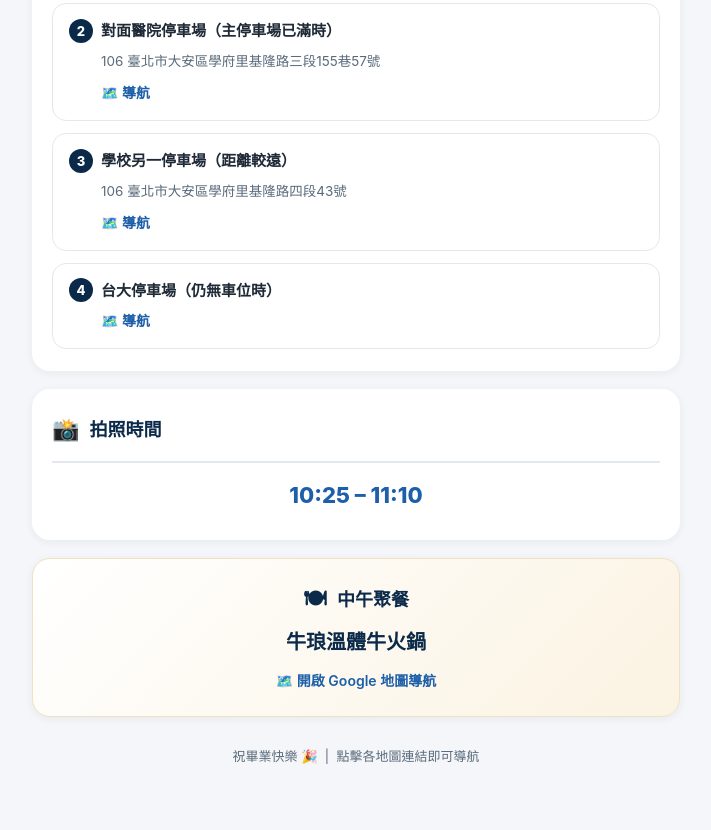
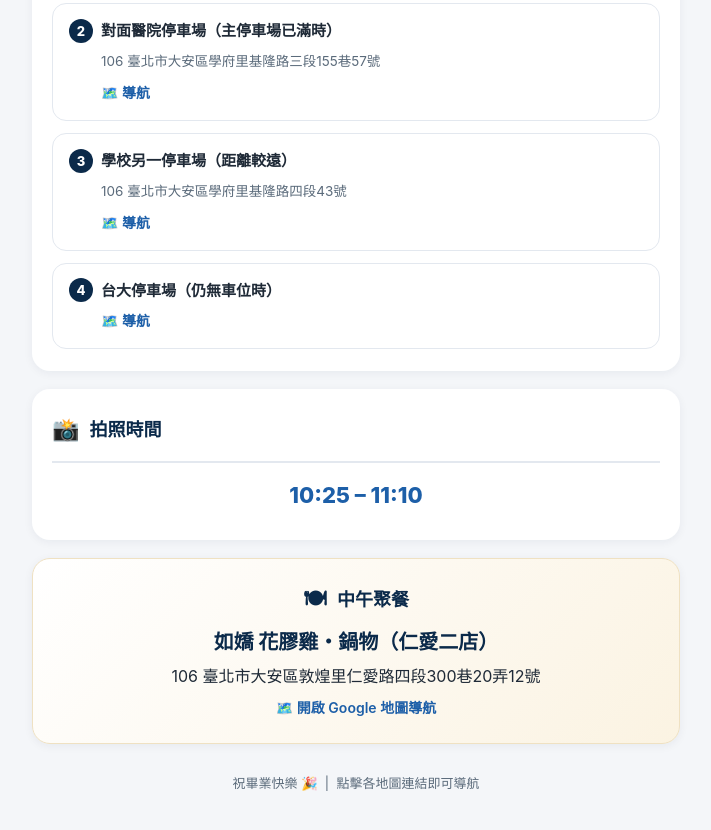
Before and after one commit to jonahohoho/ntust-grad-2026, a plain HTML site: page index.html in a window 1280 px wide. Shown: the part 1585-2415 px from the top of the page, without its empty margins (284-995 px from the left). Drawn offline with Linux system fonts and the light colour scheme.

Commit message:
更新中午聚餐：如嬌 花膠雞・鍋物 仁愛二店

```diff
--- a/index.html
+++ b/index.html
@@ -191,8 +191,9 @@
 
   <section class="lunch">
     <div class="stitle" style="justify-content:center;border:none;padding-bottom:0;margin-bottom:6px"><span class="ic">🍽</span>中午聚餐</div>
-    <div class="name">牛琅溫體牛火鍋</div>
-    <a class="maplink" style="justify-content:center" href="https://maps.app.goo.gl/8iaSn8eHfgpMoRcp9?g_st=ic" target="_blank" rel="noopener">🗺️ 開啟 Google 地圖導航</a>
+    <div class="name">如嬌 花膠雞・鍋物（仁愛二店）</div>
+    <div class="addr" style="padding-left:0;text-align:center">106 臺北市大安區敦煌里仁愛路四段300巷20弄12號</div>
+    <a class="maplink" style="justify-content:center" href="https://maps.app.goo.gl/rdWCLg2mW5q4ohEk6?g_st=il" target="_blank" rel="noopener">🗺️ 開啟 Google 地圖導航</a>
   </section>
 
   <footer>祝畢業快樂 🎉 &nbsp;|&nbsp; 點擊各地圖連結即可導航</footer>
```
